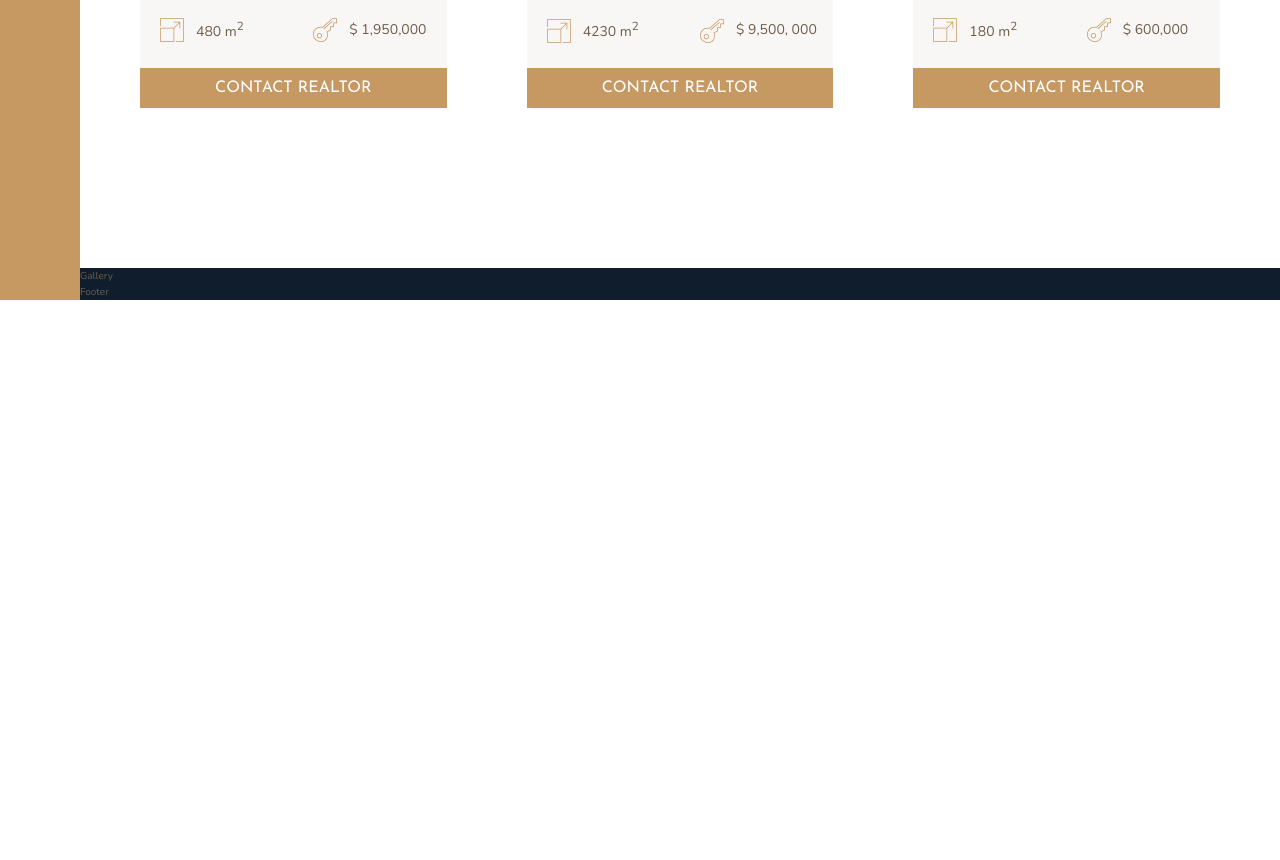
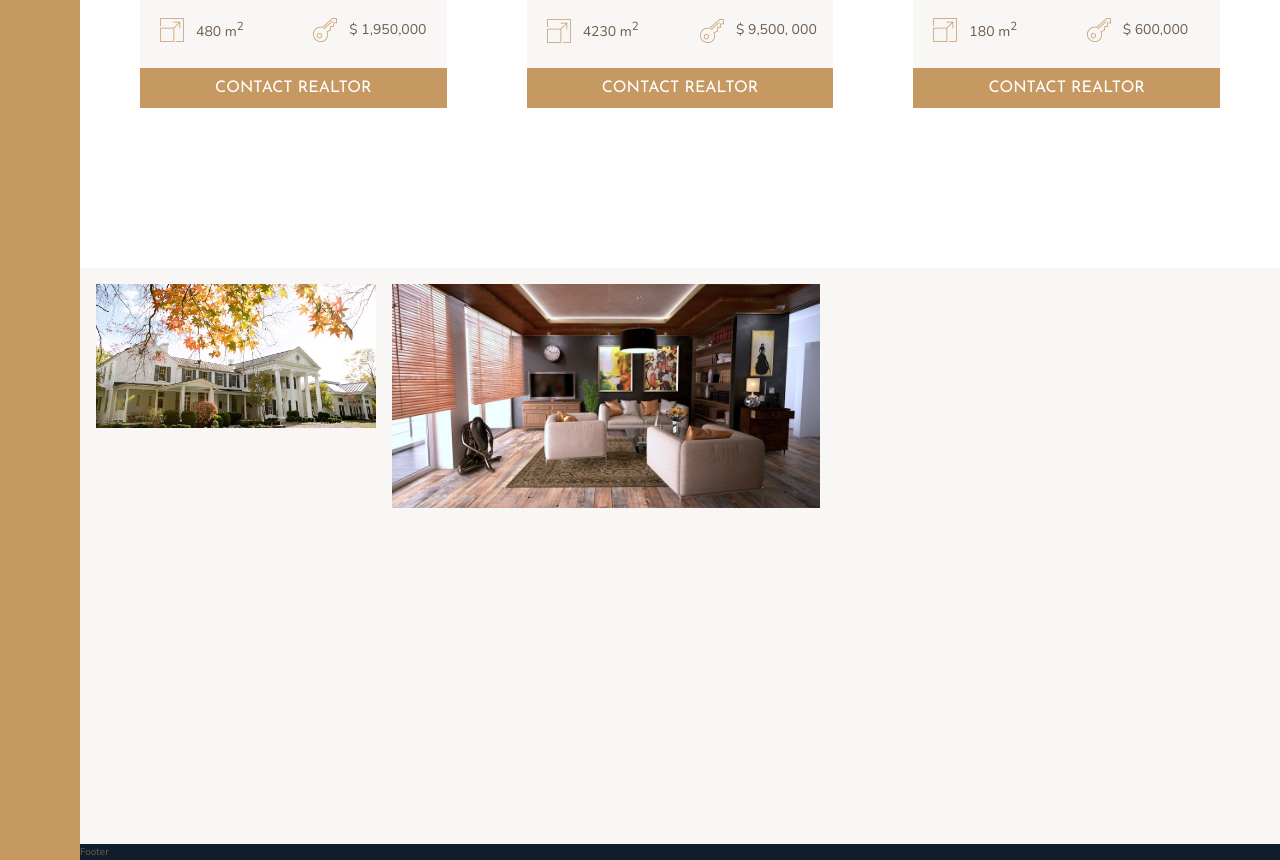
Before and after one commit to GulsahDuzgun/Nexter, a website: page index.html in a window 1280 px wide. Shown: the part 2664-3524 px from the top of the page. Before the commit the page ends 2964 px from the top, so only its background shows below. Drawn offline with nearby package versions, Linux system fonts and the light colour scheme.

Commit message:
building the Gallery - Part 1

```diff
--- a/index.html
+++ b/index.html
@@ -300,7 +300,14 @@
         <button class="btn home__btn">Contact realtor</button>
       </div>
     </section>
-    <section class="gallery">Gallery</section>
+    <section class="gallery">
+      <figure class="gallery__item gallery__item--1">
+        <img src="img/gal-1.jpeg" alt="Home 1" class="gallery__img" />
+      </figure>
+      <figuer class="gallery__item gallery__item--2">
+        <img src="img/gal-2.jpeg" alt="Home 2" class="gallery__img" />
+      </figuer>
+    </section>
     <footer class="footer">Footer</footer>
   </body>
 </html>
--- a/sass/_gallery.scss
+++ b/sass/_gallery.scss
@@ -1,4 +1,28 @@
 .gallery {
-  background-color: $color-secondary;
+  display: grid;
+  grid-template-columns: repeat(8, 1fr);
+  grid-template-rows: repeat(7, 5vw);
+  background-color: $color-grey-light-1;
   grid-column: full-start / full-end;
+  gap: 1.6rem;
+  padding: 1.6rem;
+
+  &__item {
+    &--1 {
+      grid-column: 1 / span 2;
+      grid-row: 1 / span 2;
+    }
+
+    &--2 {
+      grid-column: 3 / span 3;
+      grid-row: 1 / span 3;
+    }
+  }
+
+  &__img {
+    display: block;
+    object-fit: cover;
+    width: 100%;
+    height: 100%;
+  }
 }
```
Also changed, not shown: css/style.css.
